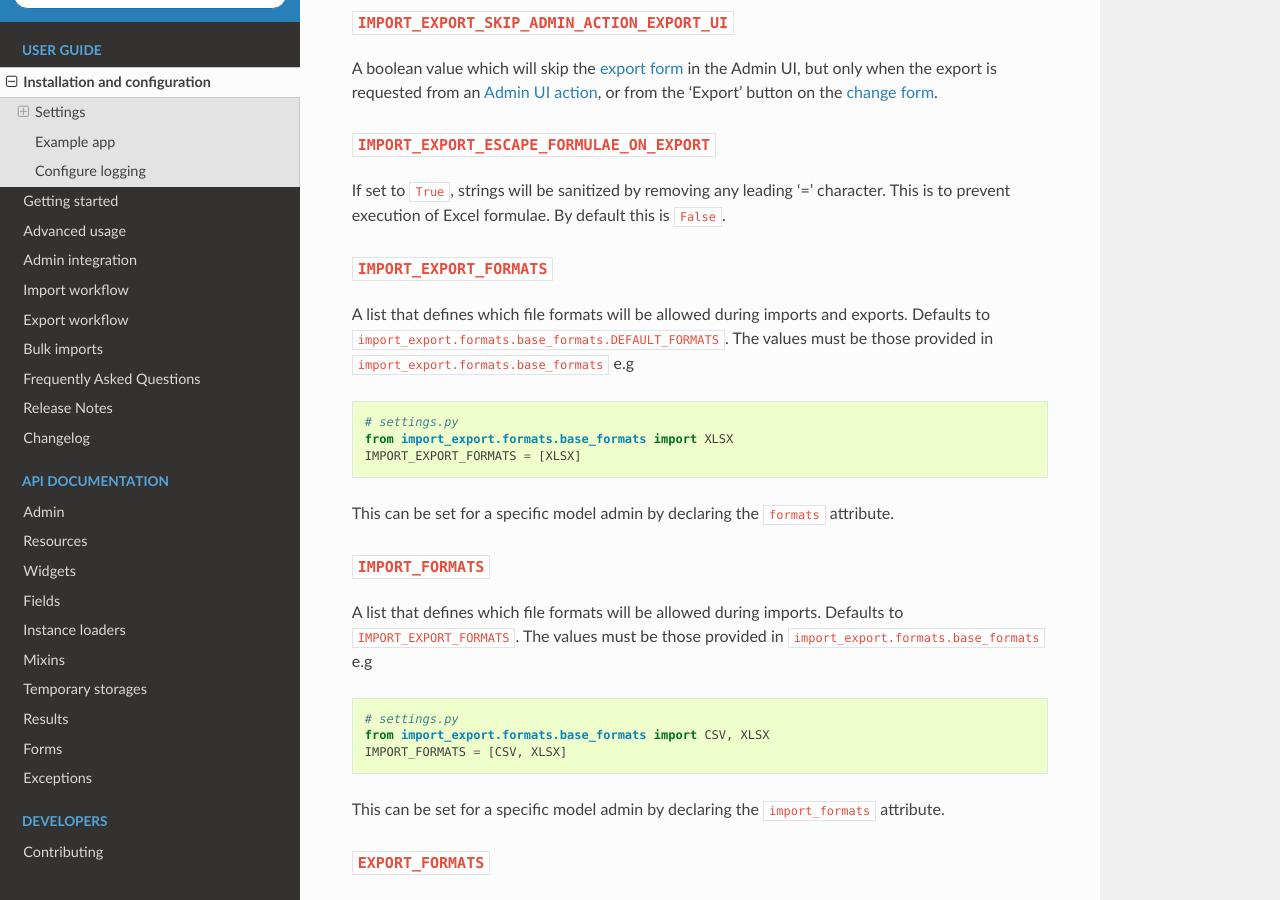
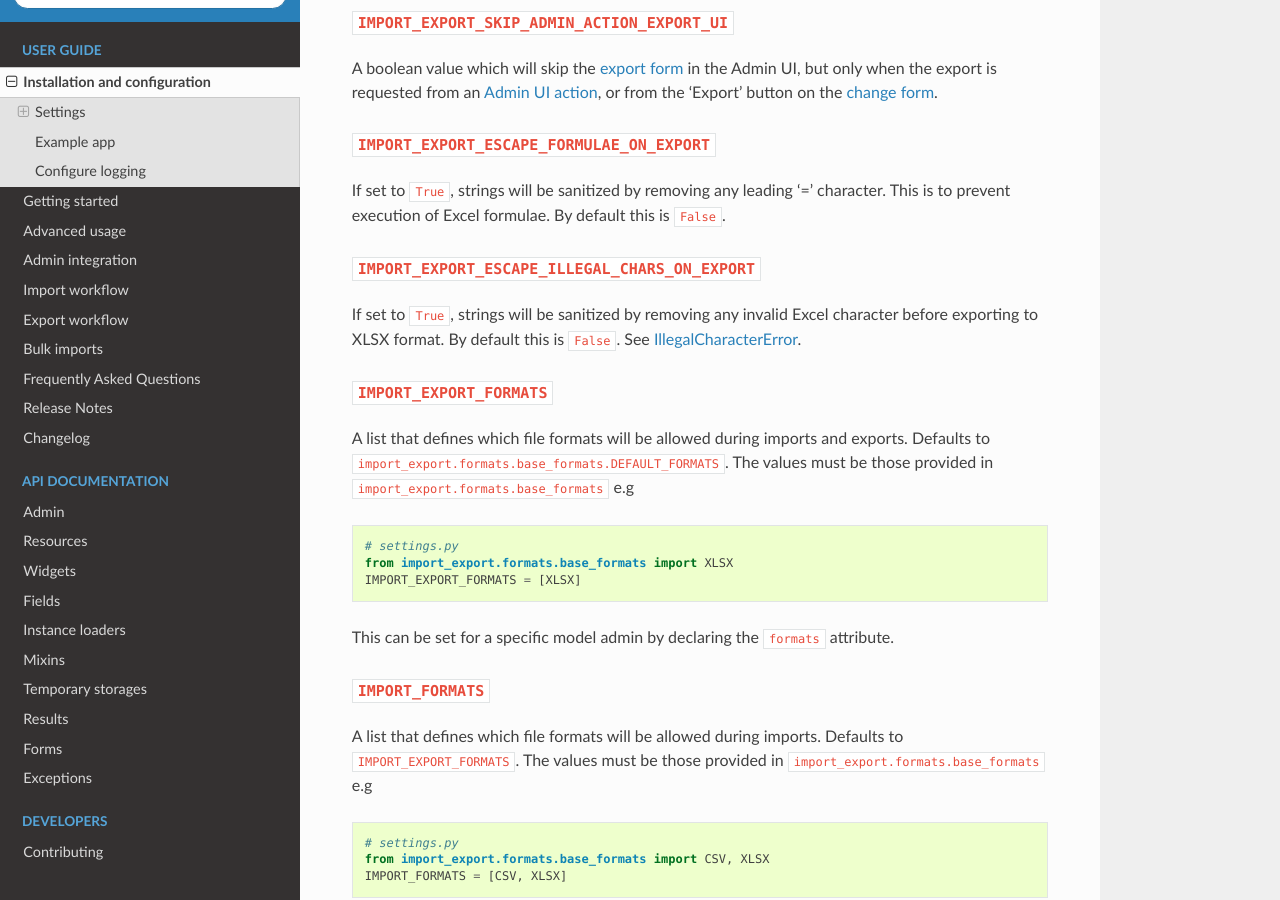
Before and after one commit to django-import-export/django-import-export, a Sphinx documentation site: the page built from docs/installation.rst, in a window 1280 px wide and 900 px high, scrolled down 3249 px. Built offline with Sphinx 7.4.7 and the Read the Docs theme 3.1.0, drawn with Linux system fonts in a browser that asks for light colours; pages that are not in the unit, such as notebooks, are missing from menus; the version number could not be read and is left out.

Commit message:
updated documentation

```diff
--- a/docs/changelog.rst
+++ b/docs/changelog.rst
@@ -4,6 +4,11 @@ Changelog
 .. warning::
 
     If upgrading from v3, v4 introduces breaking changes.  Please refer to :doc:`release notes<release_notes>`.
+
+4.2.2 (unreleased)
+------------------
+
+- Fix for ``IllegalCharacterError`` in xlsx exports `(`2000 <https://github.com/django-import-export/django-import-export/issues/2000>`_)
 
 4.2.1 (2024-11-11)
 ------------------
--- a/docs/faq.rst
+++ b/docs/faq.rst
@@ -264,3 +264,9 @@ How to configure logging
 ------------------------
 
 Refer to :ref:`logging configuration<logging>` for more information.
+
+Export to Excel gives ``IllegalCharacterError``
+-----------------------------------------------
+
+This occurs when your data contains a character which cannot be rendered in Excel.
+You can configure import-export to :ref:`sanitize these characters<import_export_escape_illegal_chars_on_export>`.
--- a/docs/installation.rst
+++ b/docs/installation.rst
@@ -192,6 +192,15 @@ requested from an :ref:`Admin UI action<export_via_admin_action>`, or from the '
 If set to ``True``, strings will be sanitized by removing any leading '=' character.  This is to prevent execution of
 Excel formulae.  By default this is ``False``.
 
+.. _import_export_escape_illegal_chars_on_export:
+
+``IMPORT_EXPORT_ESCAPE_ILLEGAL_CHARS_ON_EXPORT``
+~~~~~~~~~~~~~~~~~~~~~~~~~~~~~~~~~~~~~~~~~~~~~~~~
+
+If set to ``True``, strings will be sanitized by removing any invalid Excel character before exporting to XLSX format.
+By default this is ``False``.
+See `IllegalCharacterError <https://openpyxl.readthedocs.io/en/latest/api/openpyxl.utils.exceptions.html>`_.
+
 .. _import_export_formats:
 
 ``IMPORT_EXPORT_FORMATS``
```
